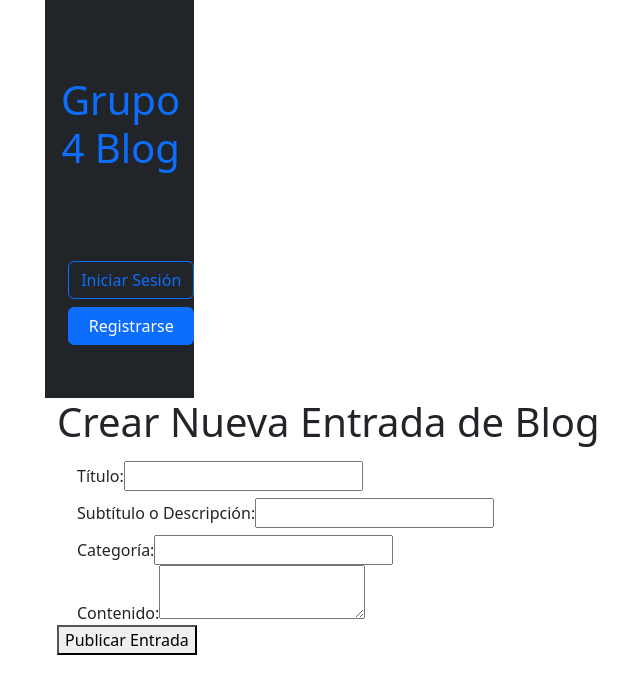
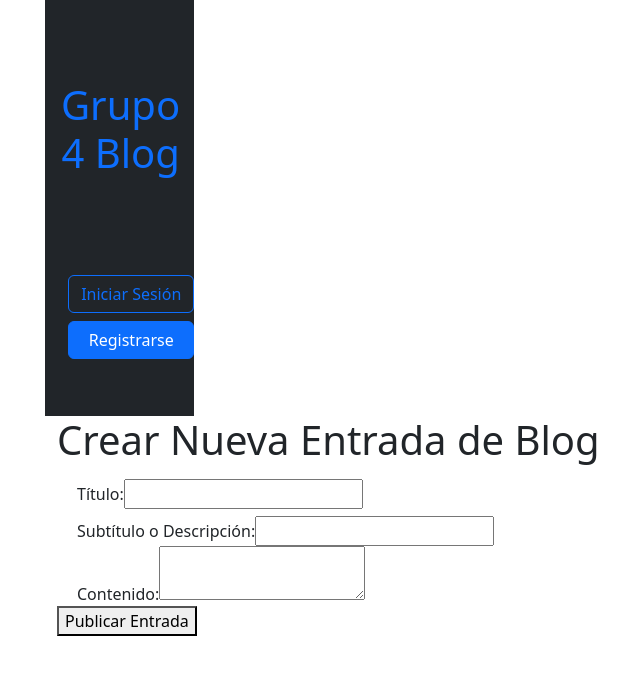
Before and after one commit to MrHelmet96/grupo4_News_FrontEnd, a React (Create React App) app in the folder grupo4_frontend/: page /crearArticulo in a window 1280 px wide. Shown: the top 694 px of the page, without its empty margins (147-787 px from the left). Built offline with nearby package versions, Linux system fonts and the light colour scheme.

Commit message:
boton eliminar y delecion de categories

```diff
--- a/grupo4_frontend/src/components/article_grid.jsx
+++ b/grupo4_frontend/src/components/article_grid.jsx
@@ -27,6 +27,27 @@ export class ArticleGrid extends Component {
       )
   }
 
+  handleDelete(articleId) {
+    // Aquí puedes hacer una solicitud al servidor para eliminar el artículo por su ID.
+    // Puedes usar la función fetch para hacer la solicitud DELETE.
+
+    fetch(`http://localhost:8080/articles/${articleId}`, {
+      method: 'DELETE'
+    })
+      .then(response => {
+        if (response.status === 200) {
+          // Actualiza el estado para reflejar la eliminación del artículo.
+          this.setState(prevState => ({
+            articles: prevState.articles.filter(article => article.article_id !== articleId)
+          }));
+        }
+      })
+      .catch(error => {
+        console.error('Error al eliminar el artículo:', error);
+      });
+  }
+
+
   render() {
     const mostrarPreview = this.state.articles.map((article, index) => {
       return (
@@ -39,8 +60,8 @@ export class ArticleGrid extends Component {
             <Link to={`/articulo/${article.article_id}`}>
               <a className=" align-self-center"><i class="fa-solid fa-angles-right"></i></a>
             </Link>
+            <button onClick={() => this.handleDelete(article.article_id)} className="btn btn-danger">Eliminar</button>
           </div>
-
         </div>
 
       )
--- a/grupo4_frontend/src/components/blogentryform/blogentryform.jsx
+++ b/grupo4_frontend/src/components/blogentryform/blogentryform.jsx
@@ -4,7 +4,6 @@ import axios from 'axios';
 function BlogEntryForm() {
   const [title, setTitle] = useState('');
   const [subtitle, setSubtitle] = useState('');
-  const [category, setCategory] = useState('');
   const [content, setContent] = useState('');
 
   const handleSubmit = (event) => {
@@ -13,7 +12,6 @@ function BlogEntryForm() {
     const newEntry = {
       title,
       subtitle,
-      category,
       content,
     };
 
@@ -42,10 +40,6 @@ function BlogEntryForm() {
           <input type="text" value={subtitle} onChange={(e) => setSubtitle(e.target.value)} />
         </div>
         <div>
-          <label>Categoría:</label>
-          <input type="text" value={category} onChange={(e) => setCategory(e.target.value)} />
-        </div>
-        <div>
           <label>Contenido:</label>
           <textarea value={content} onChange={(e) => setContent(e.target.value)} />
         </div>
```
